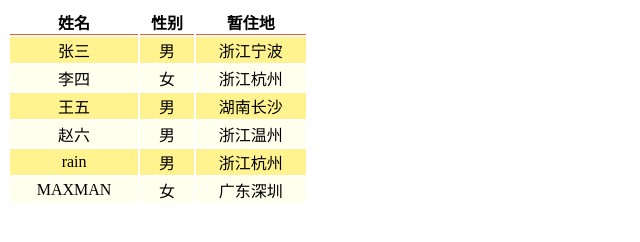
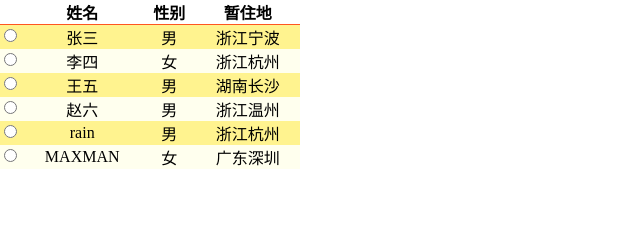
Before and after one commit to CrazyBilipala/jQuery_study_case, a plain HTML site: page shape_jQuery/05/005.html in a window 1280 px wide. Shown: the whole page, without its empty margins (0-640 px from the left). Drawn offline with Linux system fonts and the light colour scheme.

Commit message:
单选高亮

```diff
--- a/shape_jQuery/05/005.html
+++ b/shape_jQuery/05/005.html
@@ -5,13 +5,15 @@
 	<meta charset="utf-8">
 	<script type="text/javascript" src="../resources/js/common/jquery-3.1.0.min.js"></script>
 	<style type="text/css">
+		*{
+			margin: 0px;
+			padding: 0px;
+		}
 		table{
 			width: 300px;
 		}
 		th{
 			border-bottom: 1px solid #fe5621;
-			margin: 0px;
-			padding: 0px;
 		}
 		tr{
 			text-align: center;
@@ -22,12 +24,16 @@
 		.odd{
 			background-color: #ffffee;
 		}
+		.selectd{
+			background-color: #fe5621;
+		}
 	</style>
 </head>
 <body>
-	<table>
+	<table cellspacing="0">
 		<thead>
 			<tr>
+				<th></th>
 				<th>姓名</th>
 				<th>性别</th>
 				<th>暂住地</th>
@@ -35,31 +41,37 @@
 		</thead>
 		<tbody>
 			<tr>
+				<td><input type="radio" name="item"></td>
 				<td>张三</td>
 				<td>男</td>
 				<td>浙江宁波</td>
 			</tr>
 			<tr>
+				<td><input type="radio" name="item"></td>
 				<td>李四</td>
 				<td>女</td>
 				<td>浙江杭州</td>
 			</tr>
 			<tr>
+				<td><input type="radio" name="item"></td>
 				<td>王五</td>
 				<td>男</td>
 				<td>湖南长沙</td>
 			</tr>
 			<tr>
+				<td><input type="radio" name="item"></td>
 				<td>赵六</td>
 				<td>男</td>
 				<td>浙江温州</td>
 			</tr>
 			<tr>
+				<td><input type="radio" name="item"></td>
 				<td>rain</td>
 				<td>男</td>
 				<td>浙江杭州</td>
 			</tr>
 			<tr>
+				<td><input type="radio" name="item"></td>
 				<td>MAXMAN</td>
 				<td>女</td>
 				<td>广东深圳</td>
@@ -70,5 +82,11 @@
 <script type="text/javascript">
 	$('tbody tr:even').addClass('even');
 	$('tbody tr:odd').addClass('odd');
+	// $('tbody tr:contains("rain")').addClass('selectd');
+
+
+	$('tbody>tr').click(function(){
+		$(this).addClass('selectd').siblings().removeClass('selectd').end().find(':radio').attr('checked',true);
+	});
 </script>
 </html>
```
